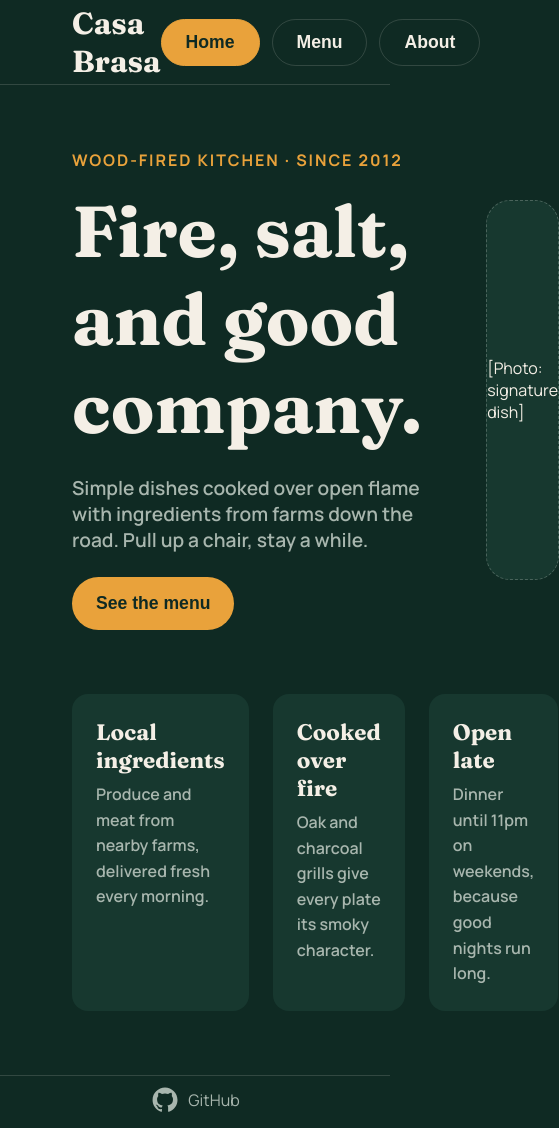
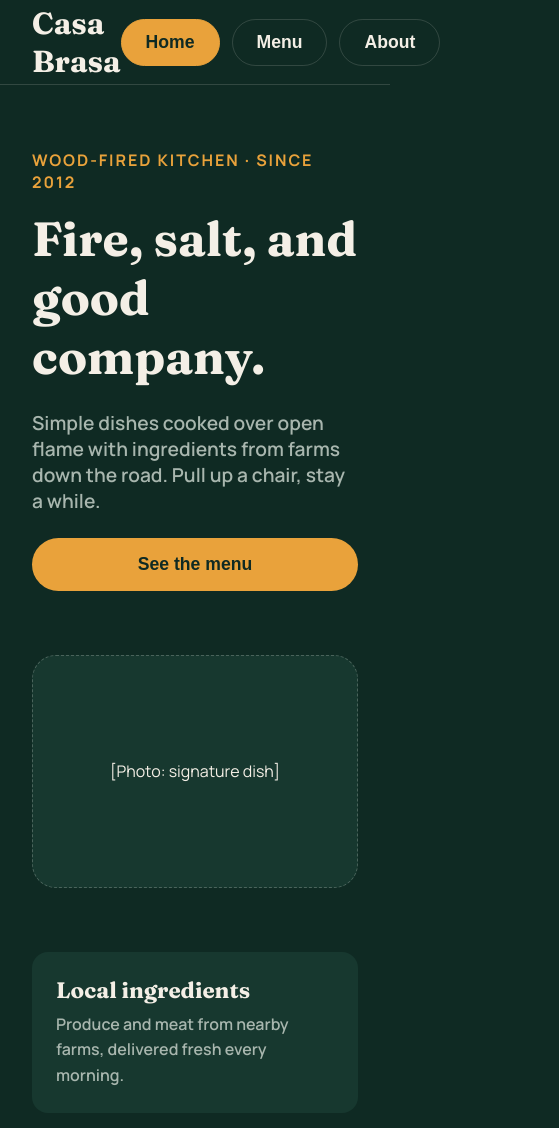
Before and after one commit to Vescien/odin-project-restaurant-page, a website built with webpack: page src/template.html in a window 390 px wide. Shown: the top 1128 px of the page, 559 px wide, since content can reach past the window. Built offline with nearby package versions, Linux system fonts and the light colour scheme.

Commit message:
Add small screen support

```diff
--- a/src/style.css
+++ b/src/style.css
@@ -136,7 +136,7 @@ nav button.active {
     display: flex;
     justify-content: center;
     align-items: center;
-    min-height: 380px;
+    aspect-ratio: 7 / 5;
     background-color: var(--secondary-color);
     border: 1px dashed rgba(168, 182, 174, 0.35);
     border-radius: 1.5rem;
@@ -257,3 +257,49 @@ a {
 }
 
 /* ---------- Small screens ---------- */
+
+@media (max-width: 600px) {
+    .hero-button {
+        display: block;
+        width: 100%;
+    }
+
+    .info-container {
+        grid-template-columns: 1fr;
+    }
+
+    .map-card {
+        grid-column: 1;
+    }
+
+}
+
+@media (max-width: 900px) {
+    header,
+    .home {
+        padding-left: 1.5rem;
+        padding-right: 1.5rem;
+    }
+
+    .main,
+    .info,
+    .menu-container {
+        grid-template-columns: 1fr;
+    }
+
+    .hero-title {
+        font-size: 3rem;
+    }
+}
+
+@media (max-width: 1280px) {
+    header,
+        .home {
+            padding-left: 2rem;
+            padding-right: 2rem;
+        }
+
+    .hero-title {
+        font-size: 3rem;
+    }
+}
```
